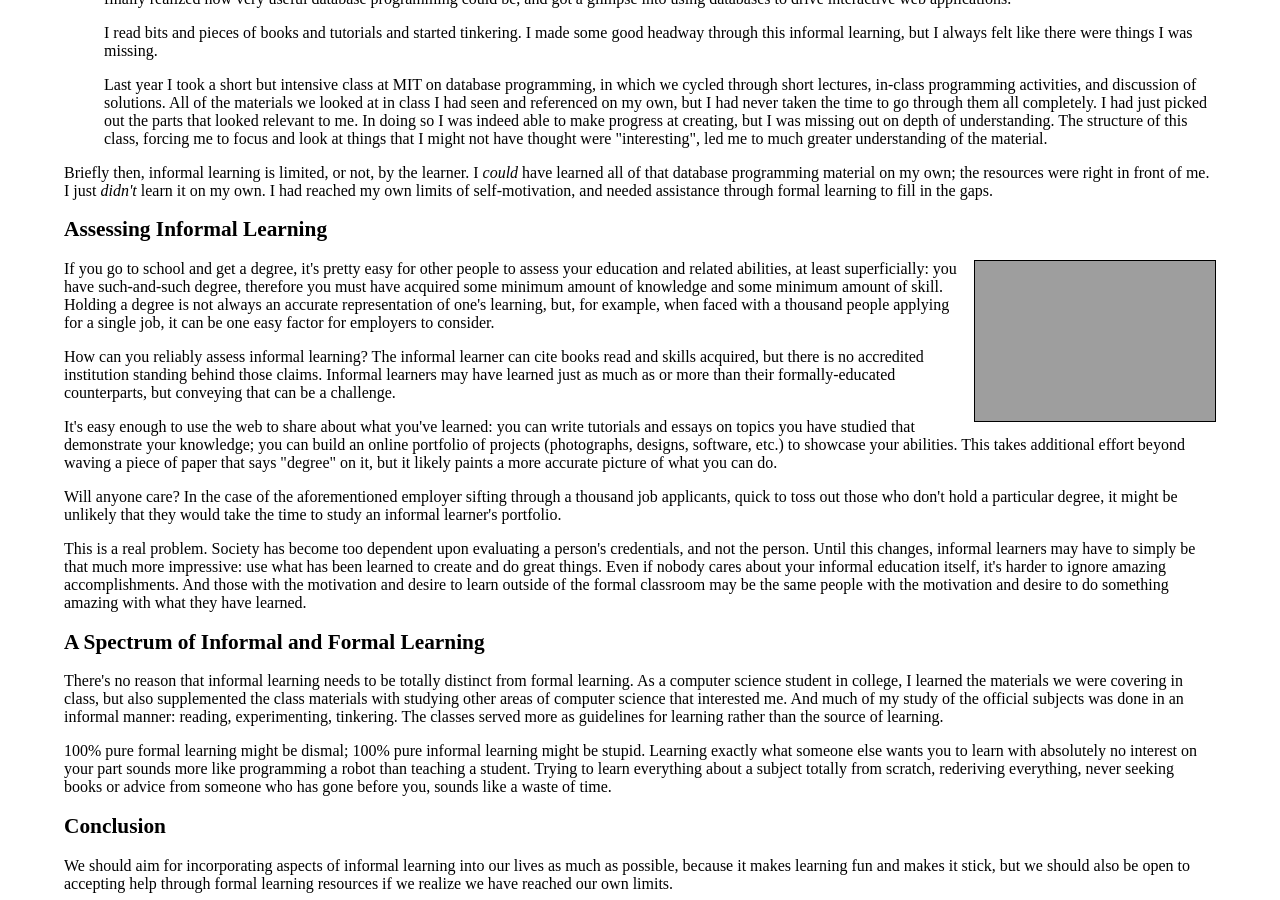
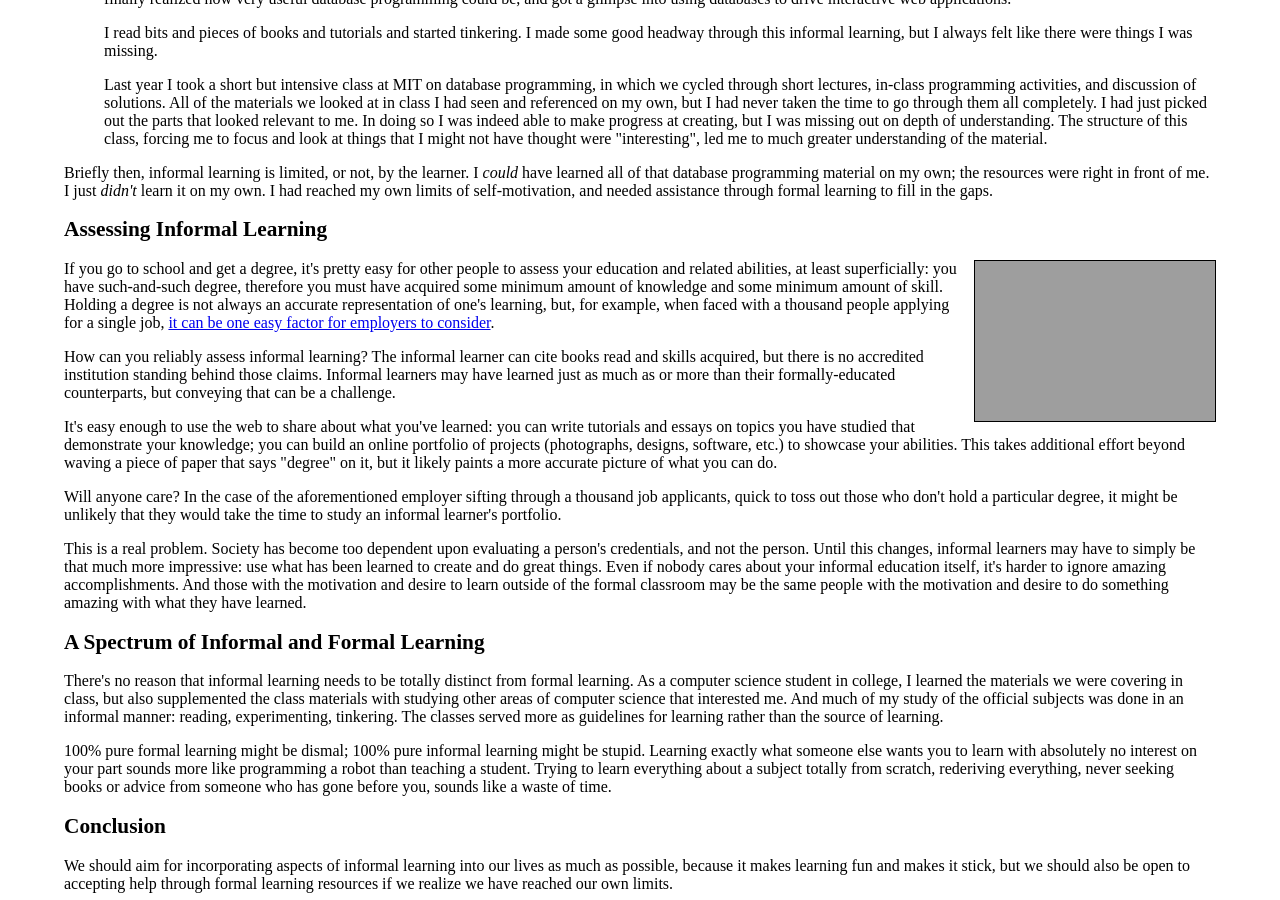
Before and after one commit to tjr/tjr.github.com, a Jekyll site: the page education/informal-learning.html, which Jekyll copies as it is, in a window 1280 px wide and 900 px high, scrolled down 1514 px. Built offline with Jekyll 4.4.1, drawn with Linux system fonts in a browser that asks for light colours; part of the change alters nothing that is shown; grey boxes are pictures that could not be loaded.

```diff
--- a/education/informal-learning.html
+++ b/education/informal-learning.html
@@ -211,7 +211,8 @@ you have such-and-such degree, therefore you must have acquired some
 minimum amount of knowledge and some minimum amount of skill. Holding
 a degree is not always an accurate representation of one's learning, but,
 for example, when faced with a thousand people applying for a single job,
-it can be one easy factor for employers to consider.
+<a href="http://www.nytimes.com/2013/02/20/business/college-degree-required-by-increasing-number-of-companies.html?pagewanted=print">it
+can be one easy factor for employers to consider</a>.
 
 <p>
 How can you reliably assess informal learning? The informal learner
```
